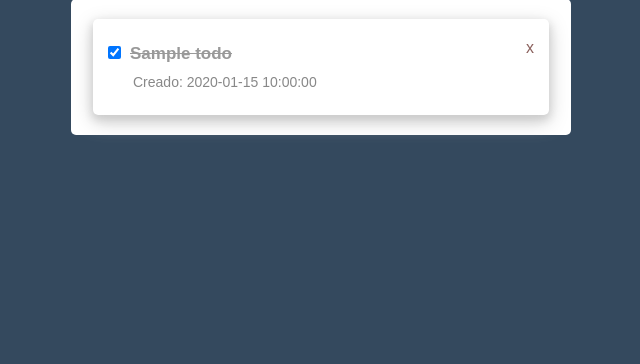
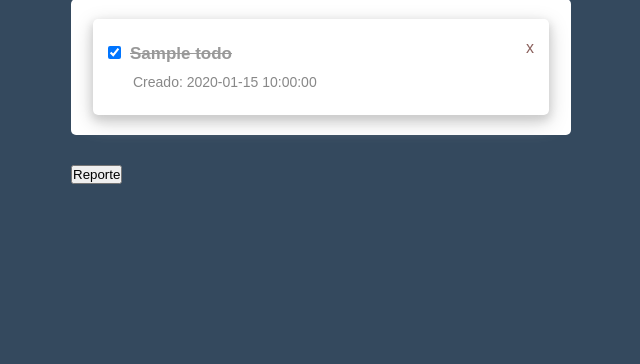
Before and after one commit to AlvaroDera/proyectos, a PHP site: page /index.php in a window 1280 px wide. Shown: the part 100-464 px from the top of the page, without its empty margins (319-959 px from the left). Run offline with PHP 8.4, Linux system fonts and the light colour scheme; tables that the repository leaves empty or names only in its code hold one stand-in row (values such as "Sample post").

Commit message:
Se añade el boton hacia reportes

```diff
--- a/todolist/index.php
+++ b/todolist/index.php
@@ -63,6 +63,8 @@ require 'conexion.php';
                 </div>
             <?php } ?>
        </div>
+            <!-- TODO Agregando la parte de reportes -->
+            <button type="button" name="report" onclick="parent.location='report.php'">Reporte </button>
     </div>
 
     <script src="js/jquery-3.2.1.min.js"></script>
```
